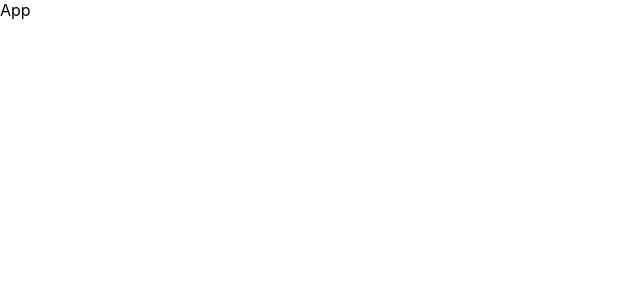
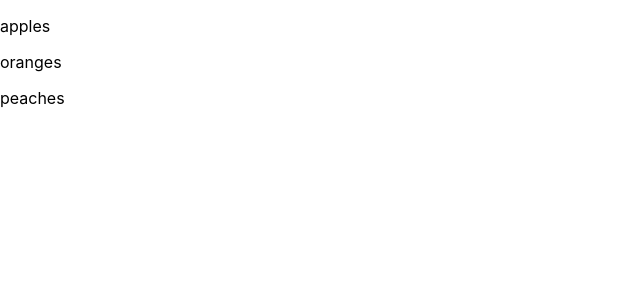
Before and after one commit to mmaustin/react-practice, a React (Create React App) app in the folder client/: page / in a window 1280 px wide. Shown: the top 300 px of the page, without its empty margins (0-640 px from the left). Built offline with nearby package versions, Linux system fonts and the light colour scheme.

Commit message:
display initial state in app file

```diff
--- a/client/src/App.js
+++ b/client/src/App.js
@@ -1,6 +1,17 @@
+import { useAppContext } from "./context/appContext";
+
+
 const App = () => {
+  const {addFruit, fruits} = useAppContext();
+
+  const displayFruit = fruits.map((fruit, i)=>{
+    return <p key={i}>{fruit}</p>
+  })
+
   return (
-    <div>App</div>
+    <div>
+      {displayFruit}
+    </div>
   )
 }
 export default App
--- a/client/src/context/appContext.js
+++ b/client/src/context/appContext.js
@@ -14,11 +14,19 @@ const AppContext = React.createContext();
 const AppProvider = ({children}) => {
     const [state, dispatch] = useReducer(reducer, initialState)
 
+    const addFruit = () => {
+        //const fruit = ['strawberries'];
+        dispatch({
+            type: ADD_FRUIT,
+            payload: {fruit: ['strawberries']}
+        })
+    }
 
     return(
         <AppContext.Provider
         value={{
           ...state,
+          addFruit
         }}
       >
         {children}
--- a/client/src/index.js
+++ b/client/src/index.js
@@ -2,11 +2,15 @@ import React from 'react';
 import ReactDOM from 'react-dom/client';
 import './index.css';
 import App from './App';
+import { AppProvider } from './context/appContext';
+
 
 const root = ReactDOM.createRoot(document.getElementById('root'));
 root.render(
   <React.StrictMode>
-    <App />
+    <AppProvider>
+      <App />
+    </AppProvider>
   </React.StrictMode>
 );
 
```
